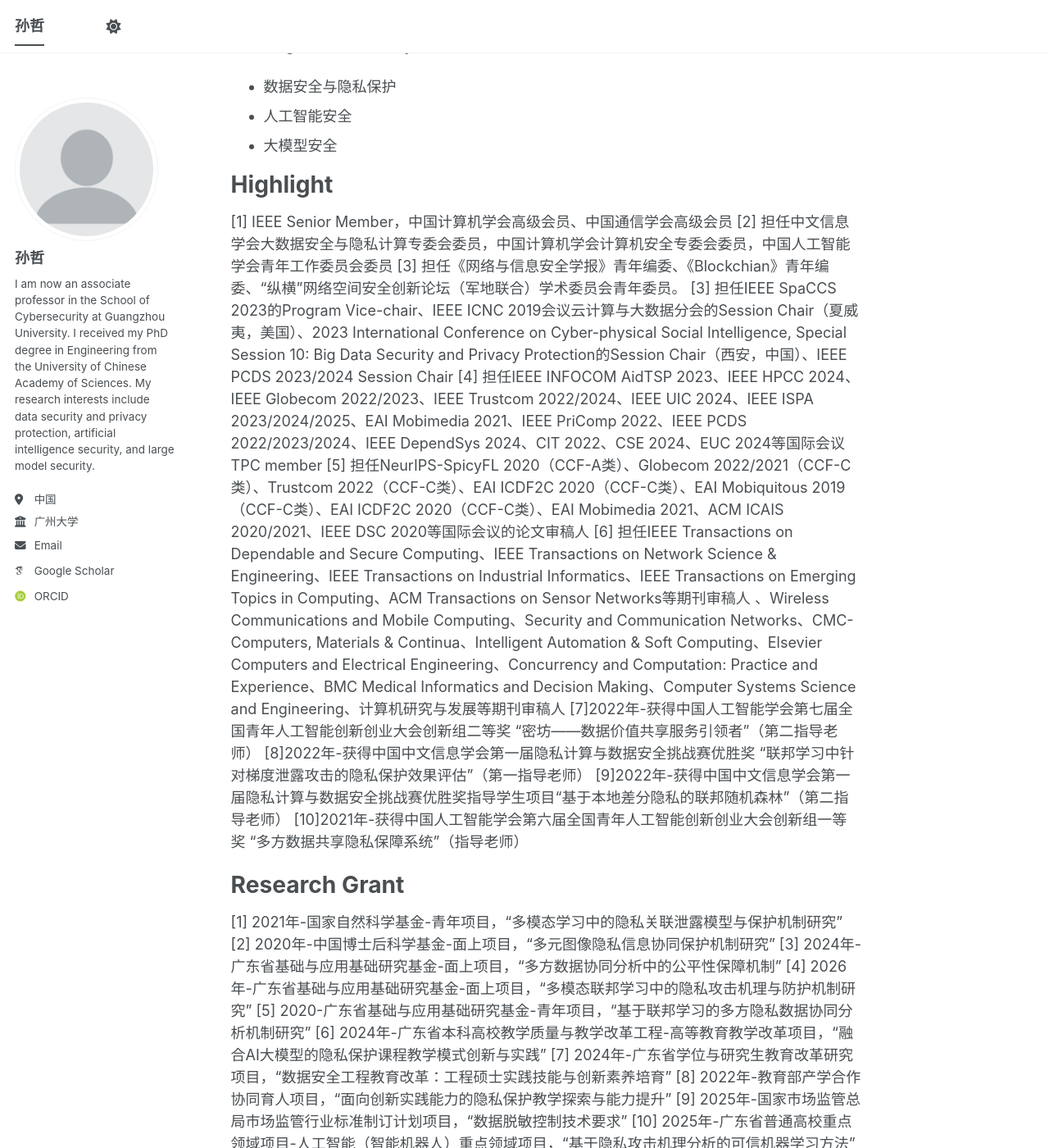
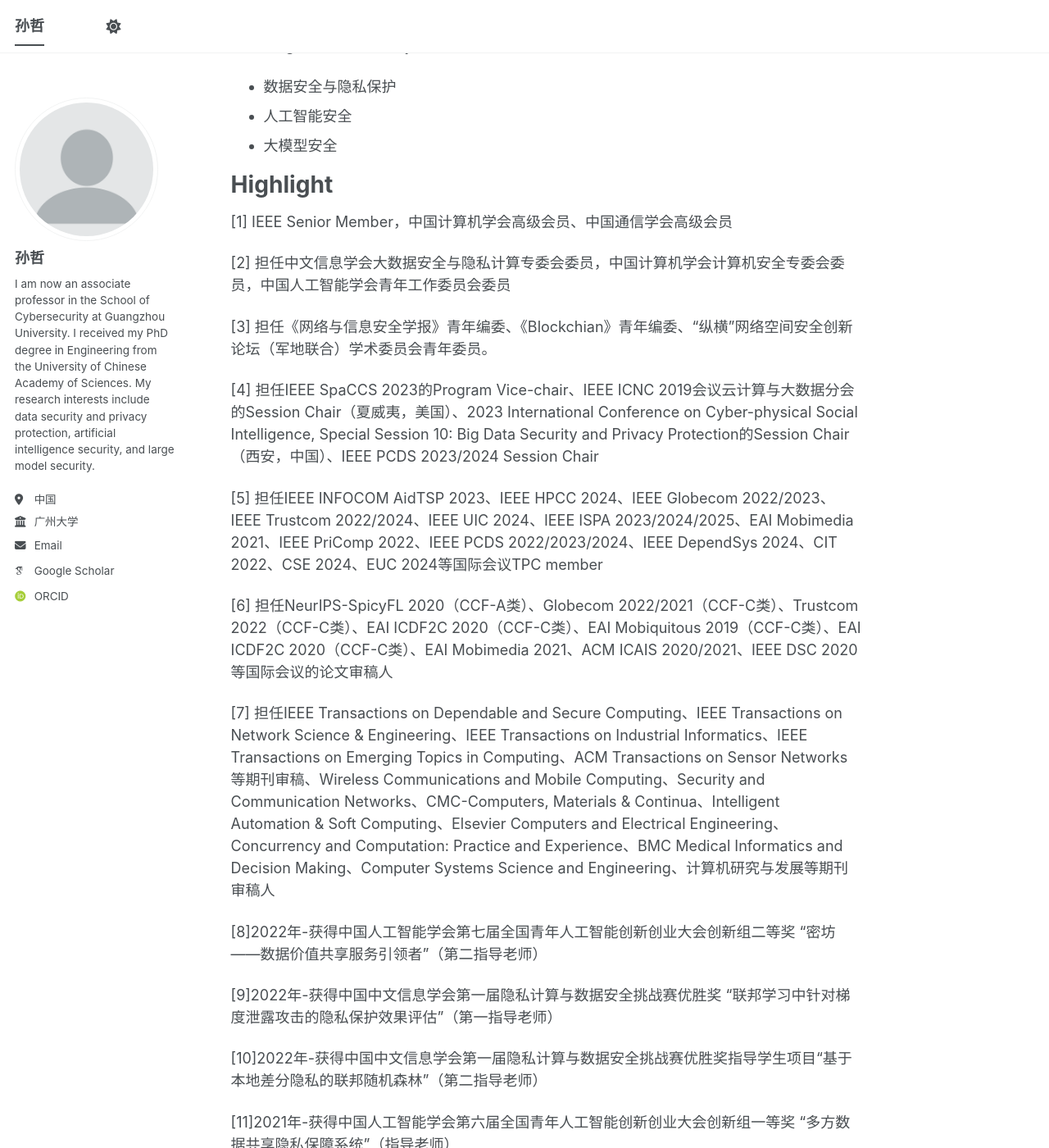
Before and after one commit to ZheSun208/ZheSun208.github.io, a Jekyll site: the page built from _pages/about.md, in a window 1280 px wide and 1400 px high, scrolled down 714 px. Shown: the whole window at 82% size. Built offline with Jekyll 4.4.1, drawn with Linux system fonts in a browser that asks for light colours; some web fonts are replaced; a script bundle is joined from its source files by our own code; library files that are not in the unit come from our copies; some of the changed text lies outside the part shown.

Commit message:
Update about.md

```diff
--- a/_pages/about.md
+++ b/_pages/about.md
@@ -32,31 +32,49 @@
 Highlight
 ======
 [1] IEEE Senior Member，中国计算机学会高级会员、中国通信学会高级会员
+
 [2] 担任中文信息学会大数据安全与隐私计算专委会委员，中国计算机学会计算机安全专委会委员，中国人工智能学会青年工作委员会委员
+
 [3] 担任《网络与信息安全学报》青年编委、《Blockchian》青年编委、“纵横”网络空间安全创新论坛（军地联合）学术委员会青年委员。
-[3] 担任IEEE SpaCCS 2023的Program Vice-chair、IEEE ICNC 2019会议云计算与大数据分会的Session Chair（夏威夷，美国）、2023 International Conference on Cyber-physical Social Intelligence, Special Session 10: Big Data Security and Privacy Protection的Session Chair（西安，中国）、IEEE PCDS 2023/2024 Session Chair
-[4] 担任IEEE INFOCOM AidTSP 2023、IEEE HPCC 2024、IEEE Globecom 2022/2023、IEEE Trustcom 2022/2024、IEEE UIC 2024、IEEE ISPA 2023/2024/2025、EAI Mobimedia 2021、IEEE PriComp 2022、IEEE PCDS 2022/2023/2024、IEEE DependSys 2024、CIT 2022、CSE 2024、EUC 2024等国际会议TPC member
-[5] 担任NeurIPS-SpicyFL 2020（CCF-A类）、Globecom 2022/2021（CCF-C类）、Trustcom 2022（CCF-C类）、EAI ICDF2C 2020（CCF-C类）、EAI Mobiquitous 2019（CCF-C类）、EAI ICDF2C 2020（CCF-C类）、EAI Mobimedia 2021、ACM ICAIS 2020/2021、IEEE DSC 2020等国际会议的论文审稿人
-[6] 担任IEEE Transactions on Dependable and Secure Computing、IEEE Transactions on Network Science & Engineering、IEEE Transactions on Industrial Informatics、IEEE Transactions on Emerging Topics in Computing、ACM Transactions on Sensor Networks等期刊审稿人
-、Wireless Communications and Mobile Computing、Security and Communication Networks、CMC-Computers, Materials & Continua、Intelligent Automation & Soft Computing、Elsevier Computers and Electrical Engineering、Concurrency and Computation: Practice and Experience、BMC Medical Informatics and Decision Making、Computer Systems Science and Engineering、计算机研究与发展等期刊审稿人
-[7]2022年-获得中国人工智能学会第七届全国青年人工智能创新创业大会创新组二等奖 “密坊——数据价值共享服务引领者”（第二指导老师）
-[8]2022年-获得中国中文信息学会第一届隐私计算与数据安全挑战赛优胜奖 “联邦学习中针对梯度泄露攻击的隐私保护效果评估”（第一指导老师）
-[9]2022年-获得中国中文信息学会第一届隐私计算与数据安全挑战赛优胜奖指导学生项目“基于本地差分隐私的联邦随机森林”（第二指导老师）
-[10]2021年-获得中国人工智能学会第六届全国青年人工智能创新创业大会创新组一等奖 “多方数据共享隐私保障系统”（指导老师）
+
+[4] 担任IEEE SpaCCS 2023的Program Vice-chair、IEEE ICNC 2019会议云计算与大数据分会的Session Chair（夏威夷，美国）、2023 International Conference on Cyber-physical Social Intelligence, Special Session 10: Big Data Security and Privacy Protection的Session Chair（西安，中国）、IEEE PCDS 2023/2024 Session Chair
+
+[5] 担任IEEE INFOCOM AidTSP 2023、IEEE HPCC 2024、IEEE Globecom 2022/2023、IEEE Trustcom 2022/2024、IEEE UIC 2024、IEEE ISPA 2023/2024/2025、EAI Mobimedia 2021、IEEE PriComp 2022、IEEE PCDS 2022/2023/2024、IEEE DependSys 2024、CIT 2022、CSE 2024、EUC 2024等国际会议TPC member
+
+[6] 担任NeurIPS-SpicyFL 2020（CCF-A类）、Globecom 2022/2021（CCF-C类）、Trustcom 2022（CCF-C类）、EAI ICDF2C 2020（CCF-C类）、EAI Mobiquitous 2019（CCF-C类）、EAI ICDF2C 2020（CCF-C类）、EAI Mobimedia 2021、ACM ICAIS 2020/2021、IEEE DSC 2020等国际会议的论文审稿人
+
+[7] 担任IEEE Transactions on Dependable and Secure Computing、IEEE Transactions on Network Science & Engineering、IEEE Transactions on Industrial Informatics、IEEE Transactions on Emerging Topics in Computing、ACM Transactions on Sensor Networks等期刊审稿、Wireless Communications and Mobile Computing、Security and Communication Networks、CMC-Computers, Materials & Continua、Intelligent Automation & Soft Computing、Elsevier Computers and Electrical Engineering、Concurrency and Computation: Practice and Experience、BMC Medical Informatics and Decision Making、Computer Systems Science and Engineering、计算机研究与发展等期刊审稿人
+
+[8]2022年-获得中国人工智能学会第七届全国青年人工智能创新创业大会创新组二等奖 “密坊——数据价值共享服务引领者”（第二指导老师）
+
+[9]2022年-获得中国中文信息学会第一届隐私计算与数据安全挑战赛优胜奖 “联邦学习中针对梯度泄露攻击的隐私保护效果评估”（第一指导老师）
+
+[10]2022年-获得中国中文信息学会第一届隐私计算与数据安全挑战赛优胜奖指导学生项目“基于本地差分隐私的联邦随机森林”（第二指导老师）
+
+[11]2021年-获得中国人工智能学会第六届全国青年人工智能创新创业大会创新组一等奖 “多方数据共享隐私保障系统”（指导老师）
 
 
 
 Research Grant
 ======
 [1] 2021年-国家自然科学基金-青年项目，“多模态学习中的隐私关联泄露模型与保护机制研究”
+
 [2] 2020年-中国博士后科学基金-面上项目，“多元图像隐私信息协同保护机制研究”
+
 [3] 2024年-广东省基础与应用基础研究基金-面上项目，“多方数据协同分析中的公平性保障机制”
+
 [4] 2026年-广东省基础与应用基础研究基金-面上项目，“多模态联邦学习中的隐私攻击机理与防护机制研究”
+
 [5] 2020-广东省基础与应用基础研究基金-青年项目，“基于联邦学习的多方隐私数据协同分析机制研究”
+
 [6] 2024年-广东省本科高校教学质量与教学改革工程-高等教育教学改革项目，“融合AI大模型的隐私保护课程教学模式创新与实践”
+
 [7] 2024年-广东省学位与研究生教育改革研究项目，“数据安全工程教育改革：工程硕士实践技能与创新素养培育”
+
 [8] 2022年-教育部产学合作协同育人项目，“面向创新实践能力的隐私保护教学探索与能力提升”
+
 [9] 2025年-国家市场监管总局市场监管行业标准制订计划项目，“数据脱敏控制技术要求”
+
 [10] 2025年-广东省普通高校重点领域项目-人工智能（智能机器人）重点领域项目，“基于隐私攻击机理分析的可信机器学习方法”
 
 
@@ -64,7 +82,9 @@
 Award
 ======
 [1] 入选“2024年度网络和数据安全重大科技进展“隐私保护下的大数据分析系统关键技术与应用”（排名第6）
+
 [2] 获得 2024年 广东省学位与研究生教育学会优秀教学成果奖一等奖“基于教学实训靶场的‘数据隐私保护’课程建设初探”（排名第1）
+
 [3] 获得 2023年 广东省学位与研究生教育学会优秀教学成果奖二等奖“隐私保护技术实验教程”（排名第2）
 
 
```
